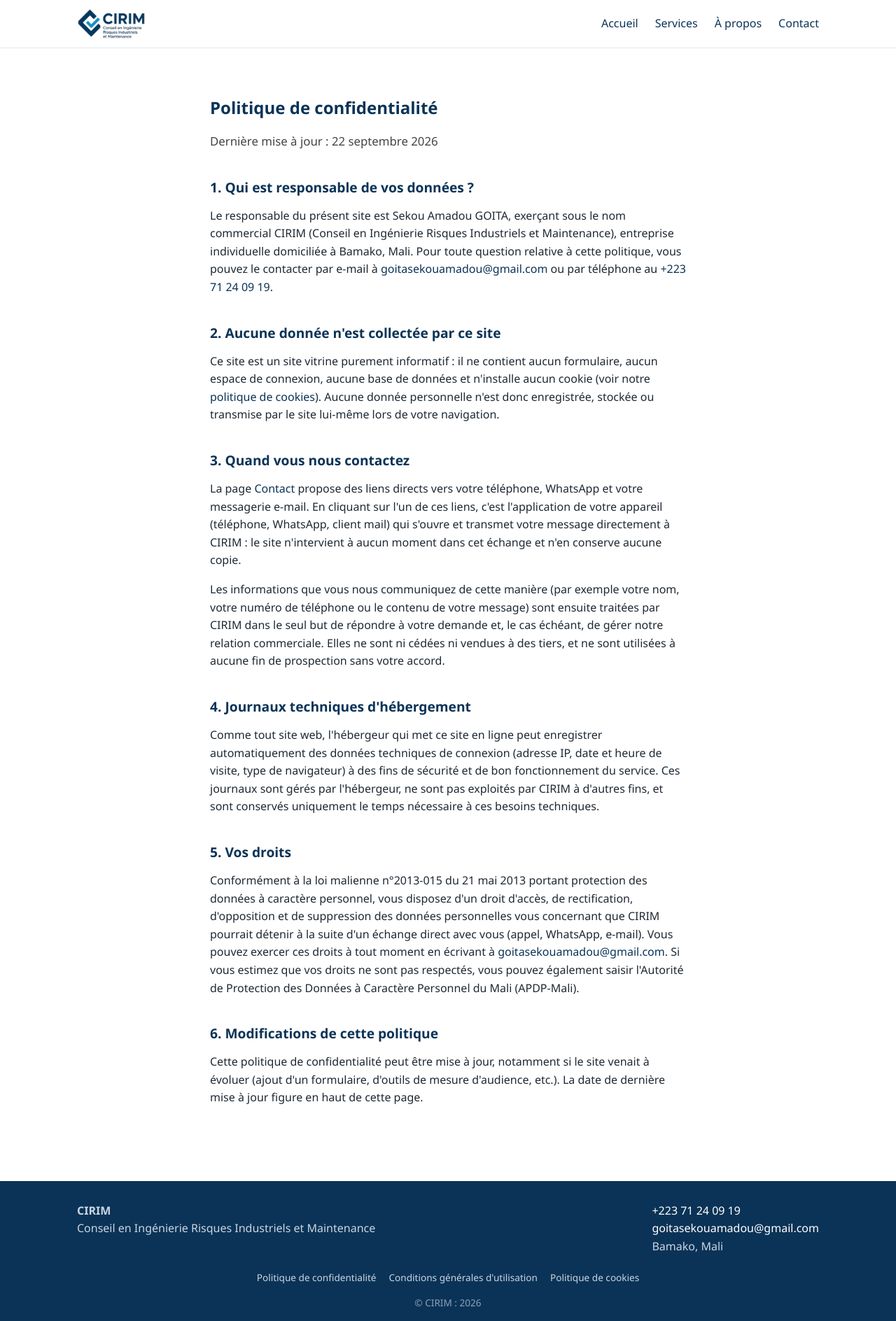
After one commit to BassGoita/Web-site-CIRIM, a Flask app: page /politique-de-confidentialite in a window 1280 px wide. The commit adds this page. Shown: the whole page at 70% size. Run offline with Flask 3, Linux system fonts and the light colour scheme.

Commit message:
Ajout politique de confidentialité, CGU et politique de cookies
Le site ne collecte aucune donnée (pas de formulaire, pas de cookie),
ces pages le documentent conformément à la loi malienne n°2013-015 sur
la protection des données à caractère personnel.

Co-Authored-By: Claude Sonnet 5 <noreply@anthropic.com>

```diff
--- a/app.py
+++ b/app.py
@@ -53,6 +53,24 @@ def contact():
     return render_template("contact.html", page_active="contact", coord=COORDONNEES)
 
 
+@app.route("/politique-de-confidentialite")
+def confidentialite():
+    """Politique de confidentialité (mentions RGPD/loi malienne)."""
+    return render_template("confidentialite.html", page_active="confidentialite", coord=COORDONNEES)
+
+
+@app.route("/conditions-generales-utilisation")
+def cgu():
+    """Conditions générales d'utilisation (avec mentions légales)."""
+    return render_template("cgu.html", page_active="cgu", coord=COORDONNEES)
+
+
+@app.route("/politique-de-cookies")
+def cookies():
+    """Politique de cookies : le site n'en utilise aucun."""
+    return render_template("cookies.html", page_active="cookies", coord=COORDONNEES)
+
+
 # Ce bloc ne s'exécute que si on lance directement "python app.py"
 # (et pas si le fichier est importé ailleurs).
 if __name__ == "__main__":
--- a/static/css/style.css
+++ b/static/css/style.css
@@ -317,11 +317,31 @@ a:hover {
     color: #ffffff;
 }
 
+.liens-legaux {
+    text-align: center;
+    font-size: 0.85rem;
+    margin: 20px 0 0;
+    display: flex;
+    justify-content: center;
+    flex-wrap: wrap;
+    gap: 6px 18px;
+}
+
+.liens-legaux a {
+    color: #cbd5e1;
+}
+
 .copyright {
     text-align: center;
     font-size: 0.85rem;
-    margin: 25px 0 0;
+    margin: 15px 0 0;
     color: #8fa1b8;
+}
+
+/* Pages légales (confidentialité, CGU, cookies) : espacement des titres */
+.page-legale h2 {
+    margin-top: 40px;
+    font-size: 1.2rem;
 }
 
 
--- a/templates/base.html
+++ b/templates/base.html
@@ -67,6 +67,11 @@
                 {{ coord.adresse }}
             </div>
         </div>
+        <p class="liens-legaux">
+            <a href="{{ url_for('confidentialite') }}">Politique de confidentialité</a>
+            <a href="{{ url_for('cgu') }}">Conditions générales d'utilisation</a>
+            <a href="{{ url_for('cookies') }}">Politique de cookies</a>
+        </p>
         <p class="copyright">&copy; {{ coord.nom_entreprise }} : 2026 </p>
     </footer>
 
--- /dev/null
+++ b/templates/confidentialite.html
@@ -0,0 +1,96 @@
+<!--
+    confidentialite.html — Politique de confidentialité.
+    Le site n'a ni formulaire ni base de données : cette page explique
+    honnêtement qu'aucune donnée n'est collectée par le site lui-même,
+    et ce qu'il se passe quand un visiteur utilise les liens de contact.
+-->
+{% extends "base.html" %}
+
+{% block titre %}Politique de confidentialité — {{ coord.nom_entreprise }}{% endblock %}
+
+{% block contenu %}
+
+<section class="section">
+    <div class="conteneur conteneur-etroit page-legale">
+        <h1>Politique de confidentialité</h1>
+        <p class="intro-page">Dernière mise à jour : 22 septembre 2026</p>
+
+        <h2>1. Qui est responsable de vos données ?</h2>
+        <p>
+            Le responsable du présent site est {{ coord.fondateur }}, exerçant sous le
+            nom commercial {{ coord.nom_entreprise }} ({{ coord.nom_complet }}),
+            entreprise individuelle domiciliée à {{ coord.adresse }}.
+            Pour toute question relative à cette politique, vous pouvez le
+            contacter par e-mail à
+            <a href="mailto:{{ coord.email }}">{{ coord.email }}</a>
+            ou par téléphone au
+            <a href="tel:{{ coord.telephone_lien }}">{{ coord.telephone }}</a>.
+        </p>
+
+        <h2>2. Aucune donnée n'est collectée par ce site</h2>
+        <p>
+            Ce site est un site vitrine purement informatif : il ne contient
+            aucun formulaire, aucun espace de connexion, aucune base de
+            données et n'installe aucun cookie (voir notre
+            <a href="{{ url_for('cookies') }}">politique de cookies</a>).
+            Aucune donnée personnelle n'est donc enregistrée, stockée ou
+            transmise par le site lui-même lors de votre navigation.
+        </p>
+
+        <h2>3. Quand vous nous contactez</h2>
+        <p>
+            La page <a href="{{ url_for('contact') }}">Contact</a> propose des
+            liens directs vers votre téléphone, WhatsApp et votre messagerie
+            e-mail. En cliquant sur l'un de ces liens, c'est l'application de
+            votre appareil (téléphone, WhatsApp, client mail) qui s'ouvre et
+            transmet votre message directement à {{ coord.nom_entreprise }} :
+            le site n'intervient à aucun moment dans cet échange et n'en
+            conserve aucune copie.
+        </p>
+        <p>
+            Les informations que vous nous communiquez de cette manière
+            (par exemple votre nom, votre numéro de téléphone ou le contenu
+            de votre message) sont ensuite traitées par
+            {{ coord.nom_entreprise }} dans le seul but de répondre à votre
+            demande et, le cas échéant, de gérer notre relation commerciale.
+            Elles ne sont ni cédées ni vendues à des tiers, et ne sont
+            utilisées à aucune fin de prospection sans votre accord.
+        </p>
+
+        <h2>4. Journaux techniques d'hébergement</h2>
+        <p>
+            Comme tout site web, l'hébergeur qui met ce site en ligne peut
+            enregistrer automatiquement des données techniques de connexion
+            (adresse IP, date et heure de visite, type de navigateur) à des
+            fins de sécurité et de bon fonctionnement du service. Ces
+            journaux sont gérés par l'hébergeur, ne sont pas exploités par
+            {{ coord.nom_entreprise }} à d'autres fins, et sont conservés
+            uniquement le temps nécessaire à ces besoins techniques.
+        </p>
+
+        <h2>5. Vos droits</h2>
+        <p>
+            Conformément à la loi malienne n°2013-015 du 21 mai 2013 portant
+            protection des données à caractère personnel, vous disposez d'un
+            droit d'accès, de rectification, d'opposition et de suppression
+            des données personnelles vous concernant que
+            {{ coord.nom_entreprise }} pourrait détenir à la suite d'un
+            échange direct avec vous (appel, WhatsApp, e-mail). Vous pouvez
+            exercer ces droits à tout moment en écrivant à
+            <a href="mailto:{{ coord.email }}">{{ coord.email }}</a>.
+            Si vous estimez que vos droits ne sont pas respectés, vous pouvez
+            également saisir l'Autorité de Protection des Données à
+            Caractère Personnel du Mali (APDP-Mali).
+        </p>
+
+        <h2>6. Modifications de cette politique</h2>
+        <p>
+            Cette politique de confidentialité peut être mise à jour,
+            notamment si le site venait à évoluer (ajout d'un formulaire,
+            d'outils de mesure d'audience, etc.). La date de dernière mise à
+            jour figure en haut de cette page.
+        </p>
+    </div>
+</section>
+
+{% endblock %}
```
Also changed, not shown: templates/cgu.html (added, +109 -0 lines), templates/cookies.html (added, +60 -0 lines).
